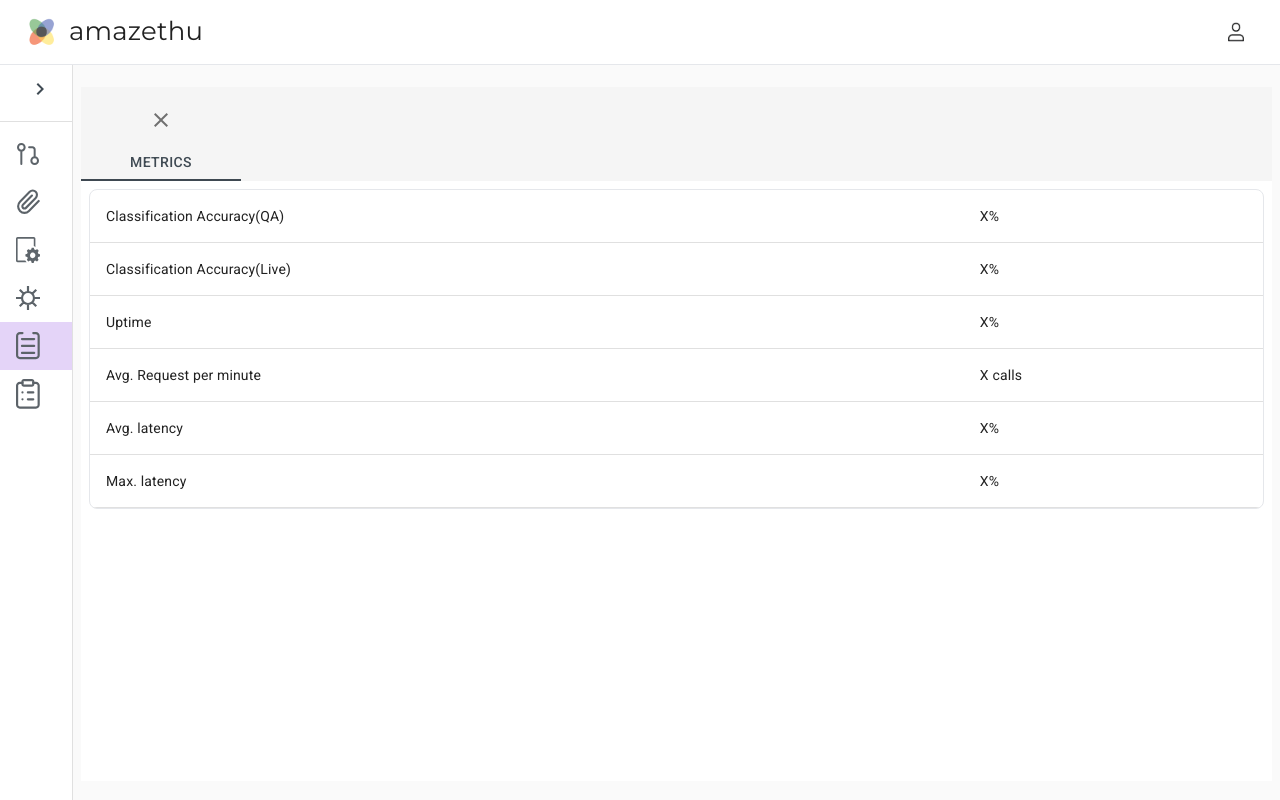
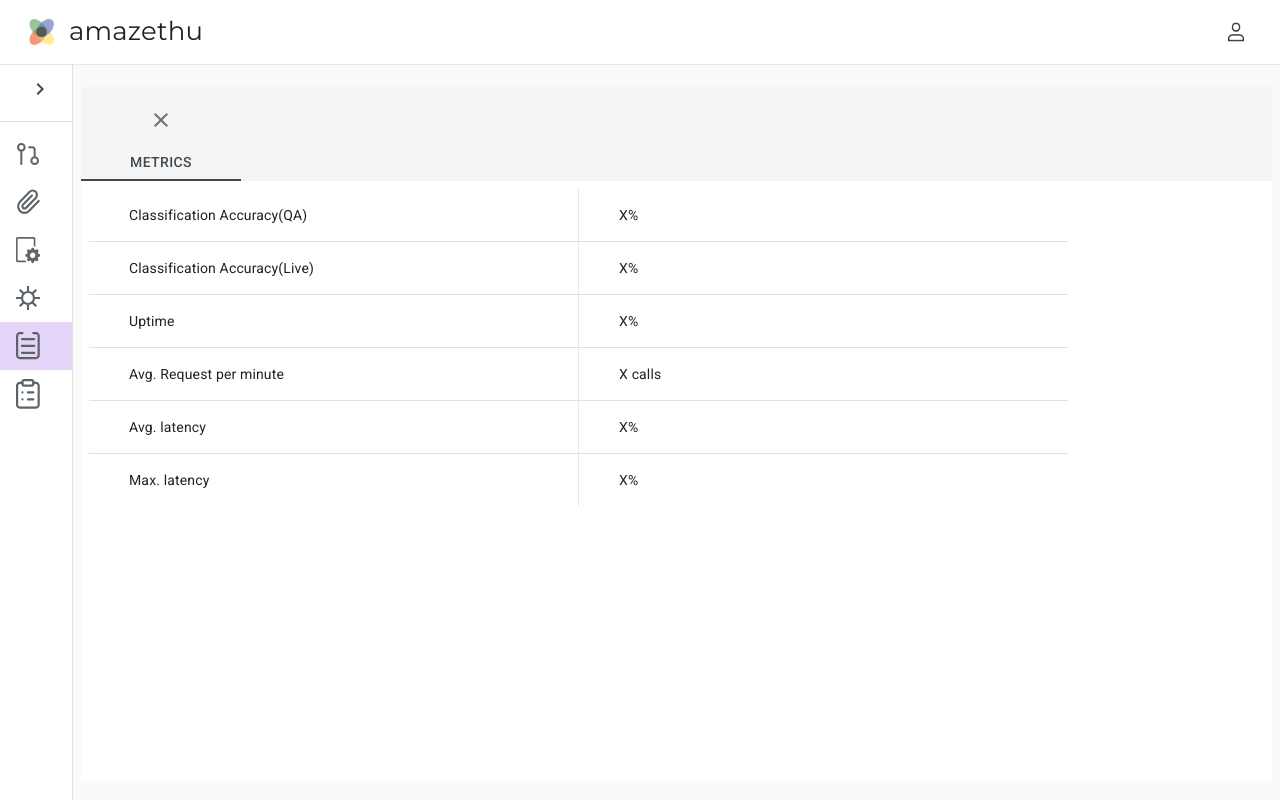
Before and after one commit to AbdulAziz0682/afluence, a React (Create React App) app: page /console in a window 1280 px wide. Both pictures are taken after a click on the button "Metrics". Built offline with nearby package versions, Linux system fonts and the light colour scheme; what jss-rtl would draw is missing.

Commit message:
Updated Styles of MetricsTab

```diff
--- a/src/components/Console/MetricsTab.js
+++ b/src/components/Console/MetricsTab.js
@@ -5,14 +5,14 @@ import { useSelector } from "react-redux";
 export default function MetricsTab(props){
     let metrics = useSelector(state => state.currentProject.metrics);
     return (
-        <Grid container direction="column" className="border rounded-lg overflow-scroll sm:overflow-auto">
-            <Table>
+        <Grid container direction="column" className="overflow-scroll sm:overflow-auto">
+            <Table className="md:w-5/6">
                 <TableBody>
                     {
-                        metrics.map(metric => (
-                            <TableRow>
-                                <TableCell>{metric.name}</TableCell>
-                                <TableCell>{metric.value + (metric.name===('Avg. Request per minute') ? ' calls' : '%')}</TableCell>
+                        metrics.map((metric, index) => (
+                            <TableRow hover className='divide-x'>
+                                <TableCell className={`${index === (metrics.length-1) && 'border-b-0'} w-1/2  md:pl-10`}>{metric.name}</TableCell>
+                                <TableCell className={`${index === (metrics.length-1) && 'border-b-0'} w-1/2  md:pl-10`}>{metric.value + (metric.name===('Avg. Request per minute') ? ' calls' : '%')}</TableCell>
                             </TableRow>
                         ))
                     }
```
